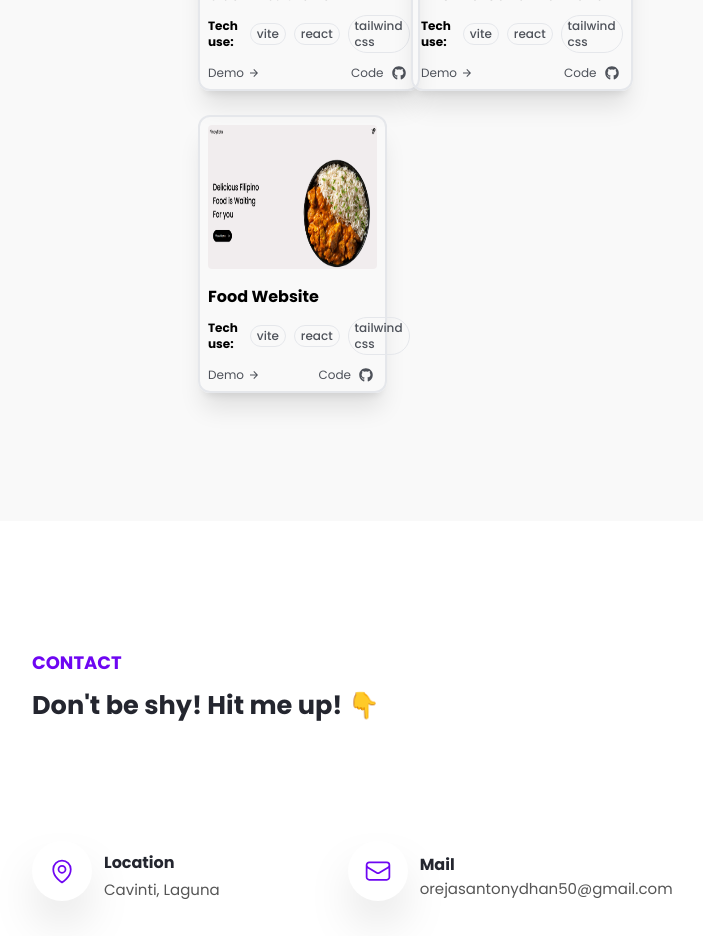
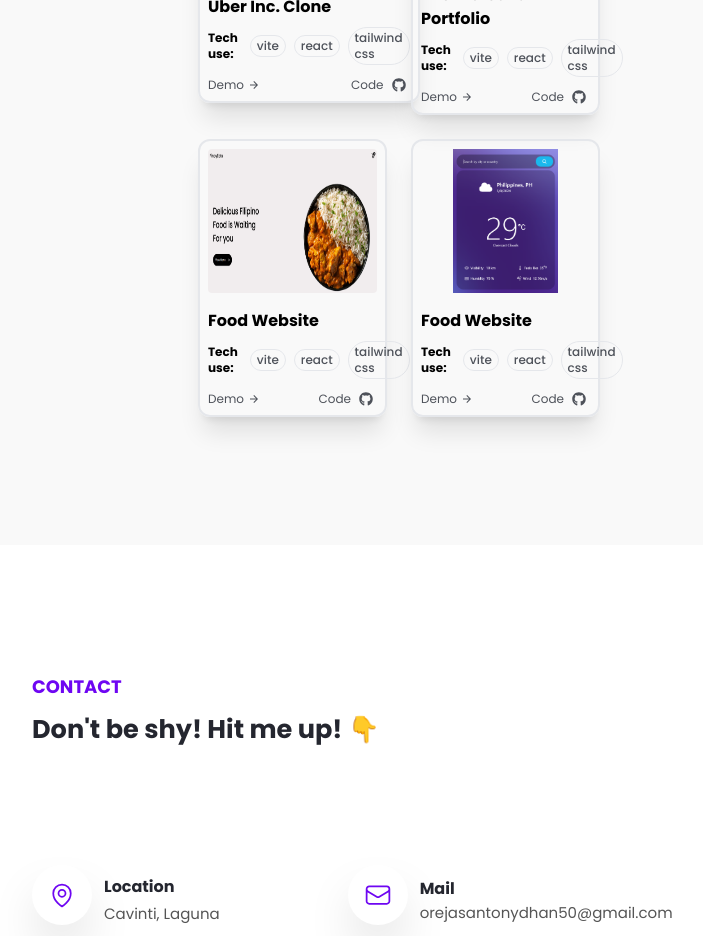
Before and after one commit to Dhan25/dhandotdev, a React (Vite) app: page / in a window 1280 px wide. Shown: the part 2240-3176 px from the top of the page, without its empty margins (248-951 px from the left). Built offline with nearby package versions, Linux system fonts and the light colour scheme.

Commit message:
add project

```diff
--- a/src/components/ProjectCards.jsx
+++ b/src/components/ProjectCards.jsx
@@ -2,6 +2,7 @@ import React, { useState } from "react";
 import uberClone from "../assets/UberClone-bg.png";
 import personalPortfolio from "../assets/Personal-Portfolio-bg.png";
 import foodWebsite from "../assets/Food-Website-bg.png";
+import weatherBg from "../assets/Weather-Bg.png";
 import { RiArrowRightLine } from "react-icons/ri";
 
 import { FaGithub } from "react-icons/fa";
@@ -63,7 +64,7 @@ const ProjectCards = () => {
 
 
         {/* Personal Portfolio */}
-        <div className="border-2 shadow-xl rounded-xl w-fit h-fit" data-aos='fade-left' data-aos-delay='500'>
+        <div className="border-2 shadow-xl rounded-xl w-full h-fit" data-aos='fade-left' data-aos-delay='500'>
           <img src={personalPortfolio} alt="" className="w-full object-contain p-2 h-40 rounded-xl hover:scale-105 duration-300" />
           <h1 className="mt-2 font-bold ml-2 dark:text-white">First Personal Portfolio</h1>
           <div className="px-2 text-xs flex items-center mt-2">
@@ -113,6 +114,32 @@ const ProjectCards = () => {
           </div>
         </div>
 
+        {/* Weather app */}
+        <div className="border-2 shadow-xl rounded-xl w-full h-fit" data-aos='fade-up' data-aos-delay='500'>
+          <img src={weatherBg} alt="" className="w-full object-contain object-center bg-no-repeat p-2 h-40 rounded-xl hover:scale-105 duration-300" />
+          <h1 className="mt-2 font-bold ml-2 dark:text-white">Food Website</h1>
+          <div className="px-2 text-xs flex items-center mt-2">
+            <p className="text-xs font-bold dark:text-white">Tech use:</p>
+            <div className="ml-3 flex items-center gap-2 ">
+              <span className="border px-1.5 py-0.5 rounded-full font-medium text-tertiary dark:text-white">vite</span>
+              <span className="border px-1.5 py-0.5 rounded-full font-medium text-tertiary dark:text-white">react</span>
+              <span className="border px-1.5 py-0.5 rounded-full font-medium text-tertiary dark:text-white">tailwind css</span>
+            </div>
+          </div>
+          <div className="flex items-center justify-between px-2 mt-3 pb-2">
+            <a href="https://weather-app-one-eta-82.vercel.app/" target="https://weather-app-one-eta-82.vercel.app/"
+              className="group flex items-center text-xs text-tertiary dark:text-white">Demo <span><RiArrowRightLine className="h-3 ml-1 group-hover:translate-x-2 transition duration-300 ease-out" /></span></a>
+            {/* <button onClick={() => openModalWithContent(
+              <div>
+                <h2 className="text-lg font-bold mt-3">Food Website</h2>
+                <p>This is some content for the first modal.</p>
+              </div>
+            )} className="flex text-xs text-tertiary mr-1 font-semibold"> View <BsBoxArrowUpRight className="h-3 ml-2" />
+            </button> */}
+            <a href="https://github.com/Dhan25/weather-app" target="https://github.com/Dhan25/weather-app" className="flex items-center text-xs text-tertiary mr-1 dark:text-white hover:text-gray-400 duration-300">Code <FaGithub size={14} className="ml-2" /></a>
+          </div>
+        </div>
+
 
 
 
```
Also changed, not shown: src/App.jsx (line endings or trailing spaces), src/assets/weather-Bg.png (added).
